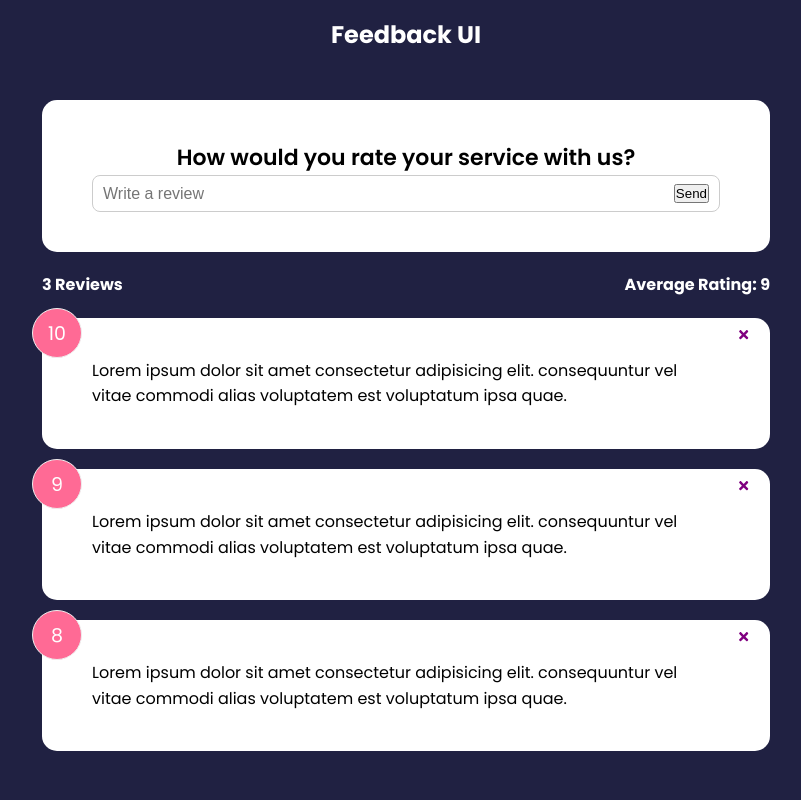
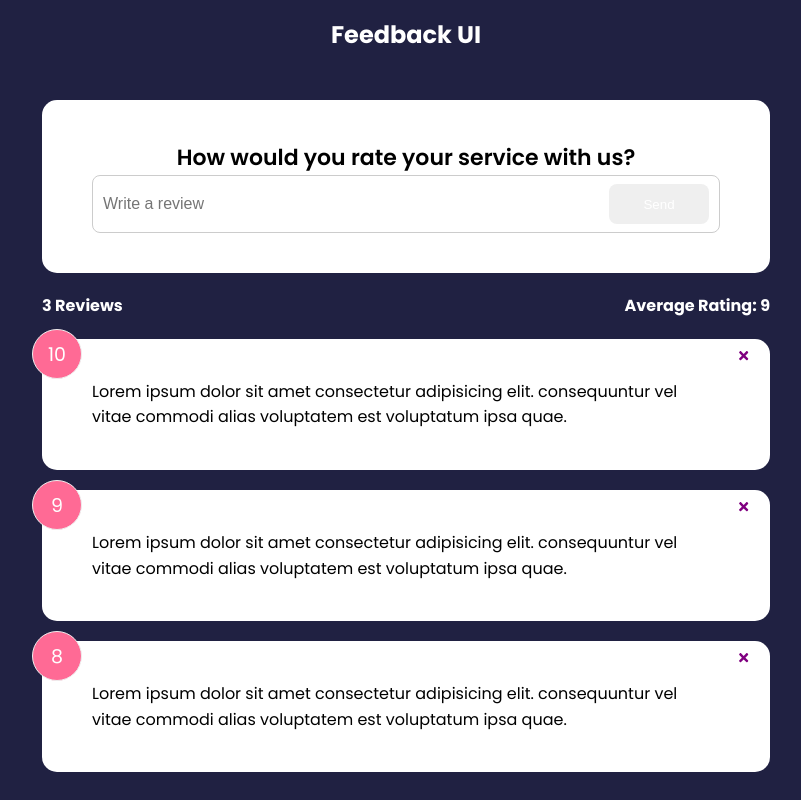
Before and after one commit to sakisgit/feedback-app, a React (Create React App) app: page / in a window 1280 px wide. Shown: the whole page, without its empty margins (234-1035 px from the left). Built offline with nearby package versions, Linux system fonts and the light colour scheme.

Commit message:
Add reusable Button component and update FeedbackForm
Introduced a new Button component with customizable props for version, type, and disabled state. Updated FeedbackForm to use the new Button component instead of a standard button element.

```diff
--- /dev/null
+++ b/src/components/Button.jsx
@@ -0,0 +1,26 @@
+import { isDisabled } from '@testing-library/user-event/dist/utils';
+import React from 'react'
+import PropTypes from 'prop-types'
+
+const Button = ({children, version, type, isDisabled}) => {
+  return (
+    <button type={type} disabled={isDisabled} className={`btn btn-${version}`}>
+        {children}
+    </button>
+  )
+}
+
+Button.defaultProps= {
+    version: 'primary',
+    type: 'button',
+    isDisabled: false,
+};
+
+Button.propTypes = {
+    children: PropTypes.node.isRequired,
+    version: PropTypes.string,
+    type: PropTypes.string,
+    isDisabled: PropTypes.bool,
+};
+
+export default Button
--- a/src/components/FeedbackForm.jsx
+++ b/src/components/FeedbackForm.jsx
@@ -1,6 +1,7 @@
 import React from 'react'
 import {useState} from 'react'
 import Card from './shared/Card'
+import Button from './Button'
 
 const FeedbackForm = () => {
     const [text,setText]=useState('');
@@ -16,7 +17,7 @@
             {/* @todo - rating select component */}
             <div className="input-group">
                 <input onChange={handleTextChange} type="text" placeholder='Write a review' value={text} />
-                <button type='submit'>Send</button>
+                <Button type='submit'>Send</Button>
             </div>
         </form>
     </Card>
```
